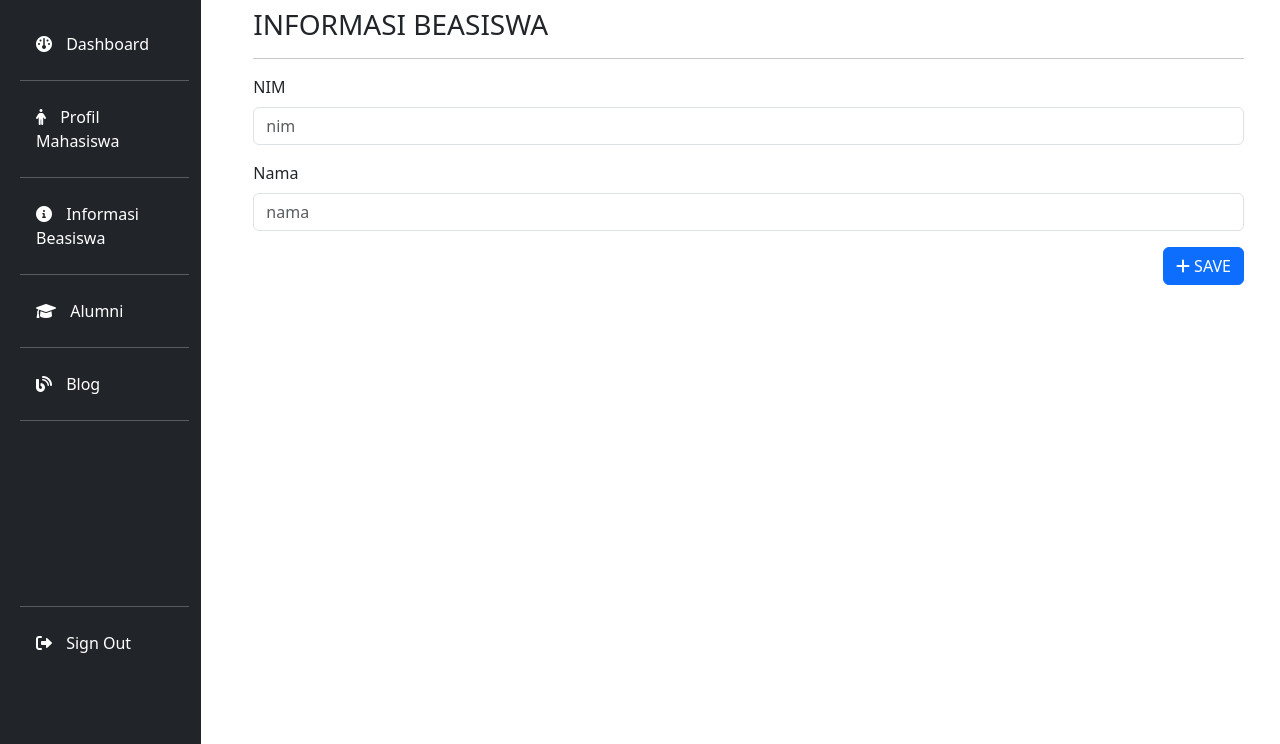
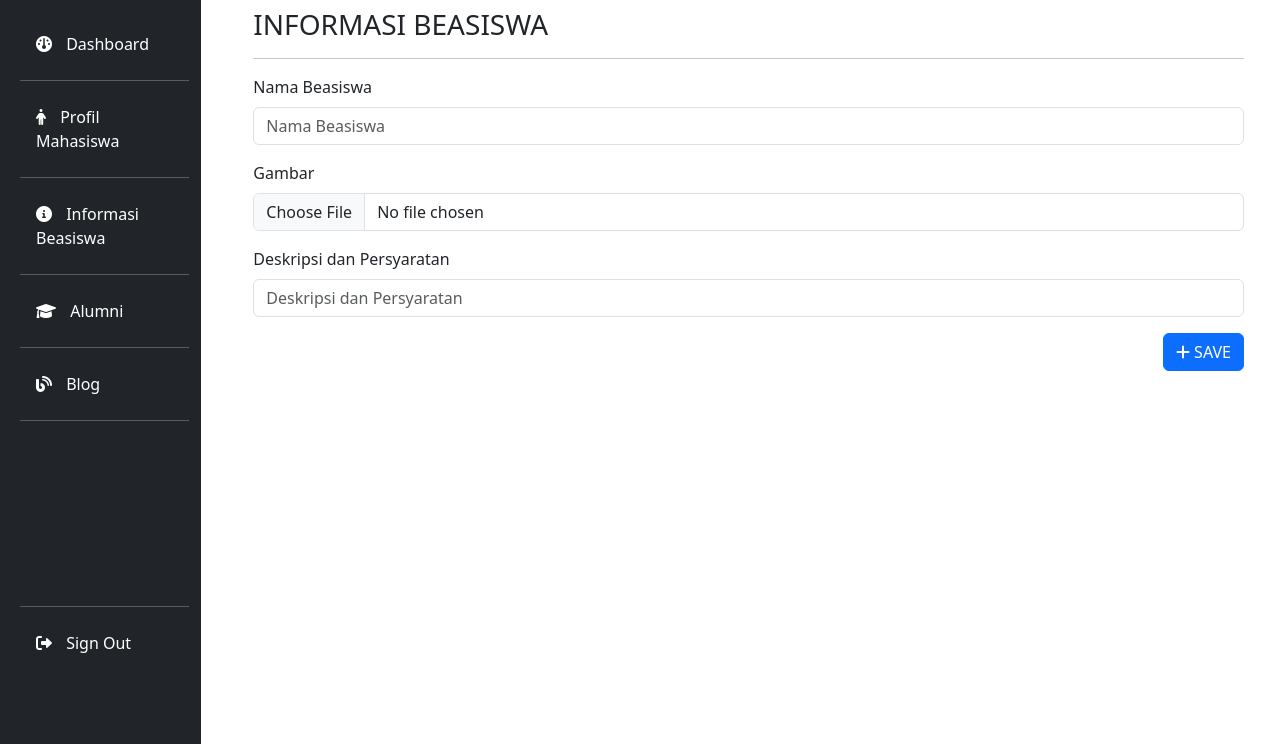
Before and after one commit to nnisafitria/GuidanceConnect, a Python web app: template templates/tambah_beasiswa.html in a window 1280 px wide. Shown: the part 56-800 px from the top of the page. Run offline with Jinja, Linux system fonts and the light colour scheme; the template is opened without the code that fills it, so the values that code supplies are empty.

Commit message:
nambah lagi

```diff
--- a/templates/tambah_beasiswa.html
+++ b/templates/tambah_beasiswa.html
@@ -78,12 +78,16 @@
             <hr>
 
             <div class="mb-3">
-                <label for="formGroupExampleInput" class="form-label">NIM</label>
-                <input type="number" class="form-control" id="nim" placeholder="nim">
+                <label for="formGroupExampleInput" class="form-label">Nama Beasiswa</label>
+                <input type="number" class="form-control" id="nim" placeholder="Nama Beasiswa">
             </div>
             <div class="mb-3">
-                <label for="formGroupExampleInput2" class="form-label">Nama</label>
-                <input type="text" class="form-control" id="nama" placeholder="nama">
+                <label for="formFile" class="form-label">Gambar</label>
+                <input class="form-control" type="file" id="formFile">
+              </div>
+            <div class="mb-3">
+                <label for="formGroupExampleInput2" class="form-label">Deskripsi dan Persyaratan</label>
+                <input type="text" class="form-control" id="nama" placeholder="Deskripsi dan Persyaratan">
             </div>
             <div class="d-flex justify-content-end">
                 <a href="" class="btn btn-primary"><i class="fa-solid fa-plus"></i> SAVE</a>
```
